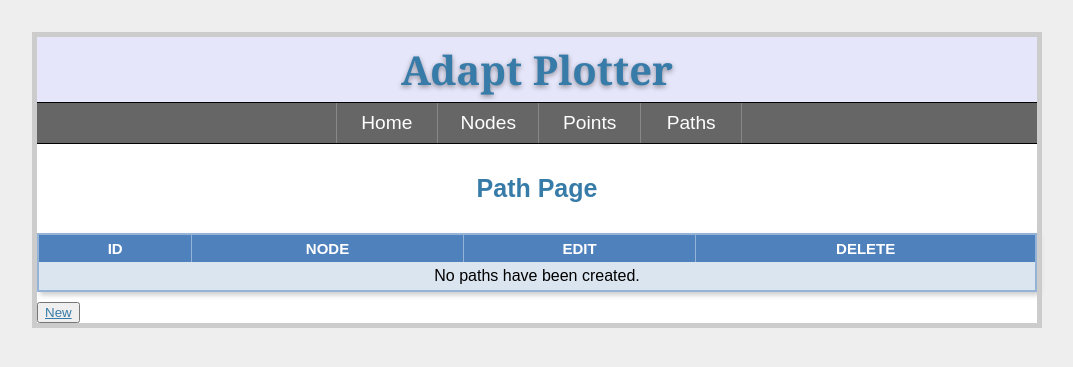
After one commit to djtyree/adaptPlotter, a Flask app: page /path in a window 1280 px wide. The commit adds this page. Shown: the top 367 px of the page, without its empty margins (103-1176 px from the left). Run offline with Flask 2, Linux system fonts and the light colour scheme; data comes from the database, SQL or seed files in the repository; both versions use the stored data as it was before the commit; data that the repository does not hold is empty; parts of the project's set-up code (start-up, migrations or seed data) failed here and were passed over.

Commit message:
working on adding paths, need to dynamically generate csrf tokens for each location, can be same as form.hiddentag() with changing id to match current field

```diff
--- a/main/models.py
+++ b/main/models.py
@@ -92,11 +92,9 @@ class Path(Object):
 
     # columns
     id = db.Column(db.Integer(), db.ForeignKey('object.id'), primary_key=True)
-    loc_id = db.Column(db.Integer(), db.ForeignKey('location.id'))
     nid = db.Column(db.Integer(), db.ForeignKey('node.id'))
 
     # relationships
-    location = db.relationship("Location",backref=db.backref("path", uselist=False))
     points = db.relationship('PathPoint', backref='path')
 
     # inheritance
@@ -106,7 +104,7 @@ class Path(Object):
 
     # class functions
     def __repr__(self):
-        return '<Point %d>' % (self.id)
+        return '<Path %d>' % (self.id)
 
 # Point Class
 class PathPoint(db.Model):
--- /dev/null
+++ b/main/static/js/path.js
@@ -0,0 +1,6 @@
+
+$(function () {
+	$('.repeat').each(function() {
+        $(this).repeatable_fields();
+    });
+});
--- a/main/templates/layout.html
+++ b/main/templates/layout.html
@@ -1,37 +1,39 @@
 <!doctype html>
 <title>DCE Web</title>
-<script type="text/javascript" src="{{ url_for('static', filename='js/jquery-2.1.3.min.js') }}"></script>
-<script type="text/javascript" src="{{ url_for('static', filename='js/jquery-ui.min.js') }}"></script>
+<script type="text/javascript"
+	src="{{ url_for('static', filename='js/jquery-2.1.3.min.js') }}"></script>
+<script type="text/javascript"
+	src="{{ url_for('static', filename='js/jquery-ui.min.js') }}"></script>
 
-<link rel=stylesheet type=text/css href="{{ url_for('static', filename='css/jquery-ui.min.css') }}">
+<link rel=stylesheet type=text/css
+	href="{{ url_for('static', filename='css/jquery-ui.min.css') }}">
 {% block page_header %}{% endblock %}
-<link rel=stylesheet type=text/css href="{{ url_for('static', filename='css/style.css') }}">
+<link rel=stylesheet type=text/css
+	href="{{ url_for('static', filename='css/style.css') }}">
 
 <div class=page>
 	<div class=page-header>
-    <div id=site-title><h1><a href="{{ url_for('homePage') }}">Adapt Plotter</a></h1></div>
+		<div id=site-title>
+			<h1>
+				<a href="{{ url_for('homePage') }}">Adapt Plotter</a>
+			</h1>
+		</div>
 		<div class=nav>
 			<ul>
 				<li><a href="{{ url_for('homePage') }}">Home</a></li>
 				<li><a href="{{ url_for('nodePage') }}">Nodes</a></li>
 				<li><a href="{{ url_for('pointPage') }}">Points</a></li>
+				<li><a href="{{ url_for('pathPage') }}">Paths</a></li>
 			</ul>
 		</div>
 	</div>
-  {% with messages = get_flashed_messages(with_categories=true) %}
-  	{% if messages %}
-  		{%- for category, message in messages %}
-  			{% set flash_category = "flash" %}
-  			{% if category %}
-  				{% set flash_category = [flash_category, " ", category ]%}
-  				{% set flash_category = flash_category|join %}
-  			{% endif %}
+	{% with messages = get_flashed_messages(with_categories=true) %} {% if
+	messages %} {%- for category, message in messages %} {% set
+	flash_category = "flash" %} {% if category %} {% set flash_category =
+	[flash_category, " ", category ]%} {% set flash_category =
+	flash_category|join %} {% endif %}
 	<div class="{{ flash_category }}">{{ message }}</div>
-    	{% endfor %}
-    {% endif %}
-  {% endwith %}
-  <div class=main>
-    {% block body %}{% endblock %}
-  </div>
+	{% endfor %} {% endif %} {% endwith %}
+	<div class=main>{% block body %}{% endblock %}</div>
 
 </div>
--- a/main/templates/nodeForm.html
+++ b/main/templates/nodeForm.html
@@ -11,13 +11,14 @@
   	<form class='edit-node' method=post action="{{ url_for('addEditNode', node_id=form.id.data) }}">
   {% endif %}
     {{ form.hidden_tag() }}
+    {{ form.location.hidden_tag() }}
     <dl>
       <div class="node text name">{{ render_field(form.name) }}</div>
       <div class="node select leader">
      	 {{ render_field(form.leader) }}
       </div>
-      <div class="node text lat">{{ render_field(form.lat) }}</div>
-      <div class="node text lon">{{ render_field(form.lon) }}</div>
+      <div class="node text lat">{{ render_field(form.location.lat) }}</div>
+      <div class="node text lon">{{ render_field(form.location.lon) }}</div>
     </dl>
     <input class="btn" type=submit value=Submit>
   </form>
--- a/main/templates/nodes.html
+++ b/main/templates/nodes.html
@@ -30,7 +30,7 @@
             </tr>
           {% else %}
             <tr>
-              <td colspan=5>No Nodes have been created.</td>
+              <td colspan=5>No nodes have been created.</td>
             </tr>
           {% endfor %}
         {% endif %}
--- /dev/null
+++ b/main/templates/paths.html
@@ -0,0 +1,35 @@
+{% extends "layout.html" %}
+{% block page_header %}
+{% endblock %}
+{% block body %}
+  <h3 class=page-title>Path Page</h3>
+  <div id="paths">
+    <table>
+      <thead>
+        <tr>
+          <th class=path-id>ID</th>
+          <th class=path-node>Node</th>
+          <th class=path-edit>Edit</th>
+          <th class=path-delete>Delete</th>
+        </tr>
+      </thead>
+      <tbody>
+        {% if paths is defined %}
+          {% for path in paths %}
+            <tr>
+              <td class=path-id>{{ path.id }}</td>
+              <td class=path-lat>{{ path.node.name }}</td>
+              <td><button id="path-edit-{{ path.id }}" class="path-edit btn-small"><a href="{{ url_for('addEditPath', path_id=path.id) }}">edit</a></button></td>
+              <td><button id="path-delete-{{ path.id }}" class="path-delete btn-small">delete</button></td>
+            </tr>
+          {% else %}
+            <tr>
+              <td colspan=5>No paths have been created.</td>
+            </tr>
+          {% endfor %}
+        {% endif %}
+      </tbody>
+    </table>
+    <button class='btn new-path new-item'><a href="{{ url_for('addEditPath') }}">New</a></button>
+  </div>
+{% endblock %}
--- a/main/templates/pointForm.html
+++ b/main/templates/pointForm.html
@@ -10,9 +10,11 @@
   	<form class='edit-point' method=post action="{{ url_for('addEditPoint', point_id=form.id.data) }}">
   {% endif %}
     {{ form.hidden_tag() }}
+    {{ form.location.hidden_tag() }}
     <dl>
-      <div class="point text lat">{{ render_field(form.lat) }}</div>
-      <div class="point text lon">{{ render_field(form.lon) }}</div>
+      <div class="point text lat">{{ render_field(form.location.lat) }}</div>
+      <div class="point text lon">{{ render_field(form.location.lon) }}</div>
+
     </dl>
     {% if form.new.data %}
     	<input class="btn newPoint new-item" type=submit value=Submit>
--- a/main/templates/points.html
+++ b/main/templates/points.html
@@ -26,7 +26,7 @@
             </tr>
           {% else %}
             <tr>
-              <td colspan=5>No Nodes have been created.</td>
+              <td colspan=5>No points have been created.</td>
             </tr>
           {% endfor %}
         {% endif %}
--- a/main/views.py
+++ b/main/views.py
@@ -1,9 +1,8 @@
 from flask import render_template, jsonify, request, flash, redirect, url_for, json
 from main import app, db
-from models import Object, Node, Location, Point
-from forms import NodeForm
+from models import Object, Node, Location, Point, Path
+from forms import NodeForm, PointForm, PathForm
 import random
-from main.forms import PointForm
 
 @app.route('/')
 def homePage():
@@ -64,13 +63,13 @@ def addEditNode(node_id):
             form.new.data = False
             form.id.data = node.id
             form.name.data = node.name
-            form.lat.data = node.location.lat
-            form.lon.data = node.location.lon
+            form.location.lat.data = node.location.lat
+            form.location.lon.data = node.location.lon
             form.leader.data = node.leader_id
     elif request.method == 'POST' and form.validate():  # @UndefinedVariable
         if node is None:
             #new node has passed validation, add to db
-            location = Location(lat=form.lat.data, lon=form.lon.data)
+            location = Location(lat=form.location.lat.data, lon=form.location.lon.data)
             db.session.add(location)  # @UndefinedVariable
             node = Node(name=form.name.data, leader_id=form.leader.data, location=location)
             db.session.add(node)  # @UndefinedVariable
@@ -80,8 +79,8 @@ def addEditNode(node_id):
             #node has been updated. save updates
             node.name = form.name.data
             location = Location.query.get(node.loc_id)
-            location.lat = form.lat.data
-            location.lon = form.lon.data
+            location.lat = form.location.lat.data
+            location.lon = form.location.lon.data
             node.location = location
             node.leader_id = form.leader.data
             db.session.commit()  # @UndefinedVariable
@@ -106,12 +105,12 @@ def addEditPoint(point_id):
         else:
             form.new.data = False
             form.id.data = point.id
-            form.lat.data = point.location.lat
-            form.lon.data = point.location.lon
+            form.location.lat.data = point.location.lat
+            form.location.lon.data = point.location.lon
     if request.method == 'POST' and form.validate():  # @UndefinedVariable
         if point is None:
             #new point has passed validation, add to db
-            location = Location(lat=form.lat.data, lon=form.lon.data)
+            location = Location(lat=form.location.lat.data, lon=form.location.lon.data)
             db.session.add(location)  # @UndefinedVariable
             point= Point(location=location)
             db.session.add(point)  # @UndefinedVariable
@@ -120,8 +119,8 @@ def addEditPoint(point_id):
         else:
             #node has been updated. save updates
             location = Location.query.get(point.loc_id)
-            location.lat = form.lat.data
-            location.lon = form.lon.data
+            location.lat = form.location.lat.data
+            location.lon = form.location.lon.data
             db.session.commit()  # @UndefinedVariable
             flash("Point has beeen updated")
 
@@ -129,17 +128,62 @@ def addEditPoint(point_id):
         return redirect(url_for("pointPage"))
     return render_template("pointForm.html", form=form)
 
+# Path Add/Edit Page
+@app.route('/path/add', defaults={'path_id': None}, methods=['GET', 'POST'])
+@app.route('/path/<int:path_id>/edit', methods=['GET', 'POST'])
+def addEditPath(path_id):
+    path = None
+
+    # get choices for node leaders
+    node_choices = [(0, 'Self')]
+    for x in Node.query.filter_by(leader_id=0):   # @UndefinedVariable
+        node_choices.append((x.id,x.name))
+    form = PathForm()
+    form.points.append_entry()
+    form.node.choices = node_choices
+    form.node.default = 0
+    if path_id is not None:
+        path = Path.query.get(path_id)
+
+    if request.method == 'GET':
+        if path is None:
+            form.new.data = True
+        else:
+            form.new.data = False
+            form.id.data = path.id
+            form.node.data = path.nid
+    if request.method == 'POST' and form.validate():  # @UndefinedVariable
+        if path is None:
+            # path has been created.
+            #db.session.add(path)  # @UndefinedVariable
+            #db.session.commit()  # @UndefinedVariable
+            flash("Path has beeen created")
+        else:
+            # path has been updated. save updates
+            #db.session.commit()  # @UndefinedVariable
+            flash("Path has beeen updated")
+
+        # after creating the new state, redirect them back to dce config page
+        return redirect(url_for("pathPage"))
+    return render_template("pathForm.html", form=form)
+
 # Node View page
 @app.route('/node')
 def nodePage():
     nodes = Node.query.all()    # @UndefinedVariable
     return render_template('nodes.html', nodes=nodes)
 
-# Node View page
+# Point View page
 @app.route('/point')
 def pointPage():
     points = Point.query.all()    # @UndefinedVariable
     return render_template('points.html', points=points)
+
+# Point View page
+@app.route('/path')
+def pathPage():
+    paths = Path.query.all()    # @UndefinedVariable
+    return render_template('paths.html', paths=paths)
 
 #####################################################################
 ###                      Helper Functions                         ###
```
Also changed, not shown: main/forms.py (+13 -5 lines), main/static/js/repeatable-fields.js (added, +113 -0 lines), main/templates/__formhelpers.html (+20 -0 lines), main/templates/pathForm.html (added, +42 -0 lines), migrations/versions/3144ed9707f8_.py (renamed from migrations/versions/42f85542fe29_.py, +3 -5 lines), app.db. Lines whose indentation alone changed are shown as unchanged.
